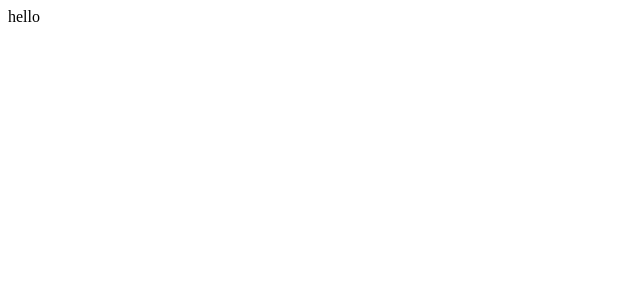
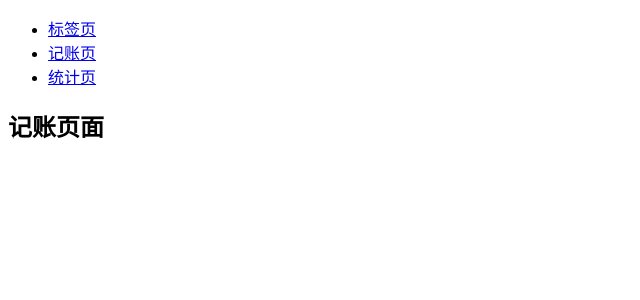
Before and after one commit to abstain23/react-count-money, a React (Create React App) app: page /#/money in a window 1280 px wide. Shown: the top 300 px of the page, without its empty margins (0-640 px from the left). Built offline with nearby package versions, Linux system fonts and the light colour scheme.

Commit message:
配置基本路由

```diff
--- a/package.json
+++ b/package.json
@@ -13,6 +13,7 @@
     "node-sass": "npm:dart-sass",
     "react": "^16.13.1",
     "react-dom": "^16.13.1",
+    "react-router-dom": "^5.2.0",
     "react-scripts": "3.4.1",
     "styled-components": "^5.1.0",
     "typescript": "~3.7.2"
@@ -39,6 +40,7 @@
     ]
   },
   "devDependencies": {
+    "@types/react-router-dom": "^5.1.5",
     "@types/styled-components": "^5.1.0"
   }
 }
--- a/src/App.tsx
+++ b/src/App.tsx
@@ -1,13 +1,71 @@
 import React from 'react';
 import styled from 'styled-components'
+import {
+  HashRouter as Router,
+  Switch,
+  Route,
+  Link,
+  Redirect
+} from "react-router-dom";
 
+export default function App() {
+  return (
+    <Router>
+      <div>
+        <nav>
+          <ul>
+            <li>
+              <Link to="/tags">标签页</Link>
+            </li>
+            <li>
+              <Link to="/money">记账页</Link>
+            </li>
+            <li>
+              <Link to="/statistics">统计页</Link>
+            </li>
+          </ul>
+        </nav>
 
-
-function App() {
-
-  return (
-   <div>hello</div>
+        {/* A <Switch> looks through its children <Route>s and
+            renders the first one that matches the current URL. */}
+        <Switch>
+          <Route path="/tags">
+            <Tags />
+          </Route>
+          <Route path="/money">
+            <Money />
+          </Route>
+          <Route path="/statistics">
+            <Statistics />
+          </Route>
+          <Redirect from='/' exact to='/money'/>
+          <Route path="*">
+            <NoMatch />
+          </Route>
+        </Switch>
+      </div>
+    </Router>
   );
 }
 
-export default App;
+function Statistics() {
+  return <h2>统计页面</h2>;
+}
+
+function Tags() {
+  return <h2>标签页面</h2>;
+}
+
+function Money() {
+  return <h2>记账页面</h2>;
+}
+
+function NoMatch() {
+  return (
+    <div>
+      <h3>
+        页面不存在
+      </h3>
+    </div>
+  );
+}
```
Also changed, not shown: 2 other files (tests, documents, lock files or other folders).
